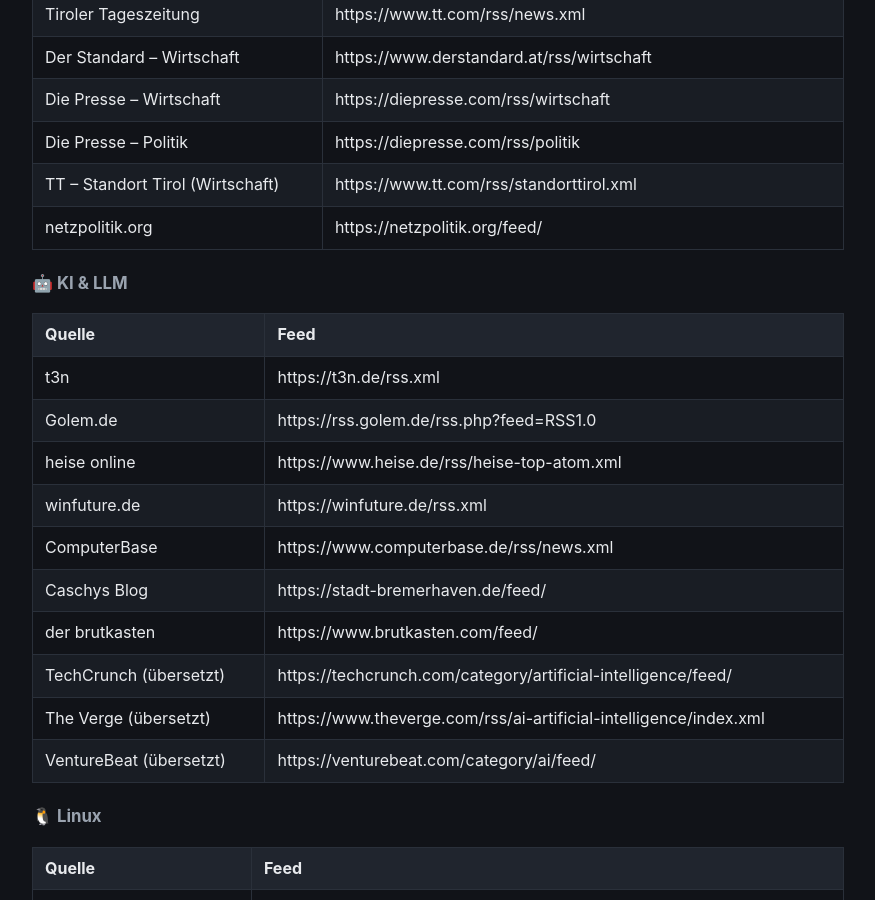
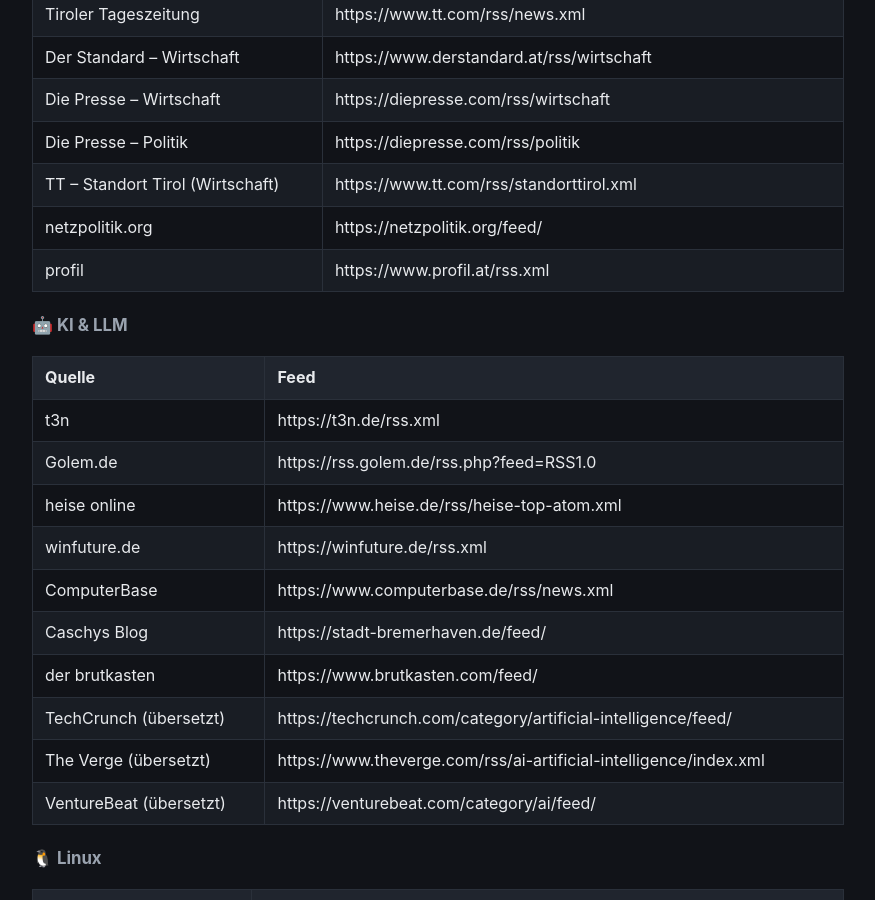
Before and after one commit to Ubuntu51/news-wiki, a Jekyll site: the page built from quellen.md, in a window 1280 px wide and 900 px high, scrolled down 800 px. Shown: the whole window, without its empty margins (202-1077 px from the left). Built offline with Jekyll 4.4.1, drawn with Linux system fonts in a browser that asks for light colours; our own code applies the rules of GitHub Pages for plain Markdown files.

Commit message:
profil.at als Zeitungs-Quelle im Quellenverzeichnis ergänzen

```diff
--- a/quellen.md
+++ b/quellen.md
@@ -31,6 +31,7 @@
 | Die Presse – Politik | https://diepresse.com/rss/politik |
 | TT – Standort Tirol (Wirtschaft) | https://www.tt.com/rss/standorttirol.xml |
 | netzpolitik.org | https://netzpolitik.org/feed/ |
+| profil | https://www.profil.at/rss.xml |
 
 ### 🤖 KI & LLM
 
```
Also changed, not shown: README.md.
